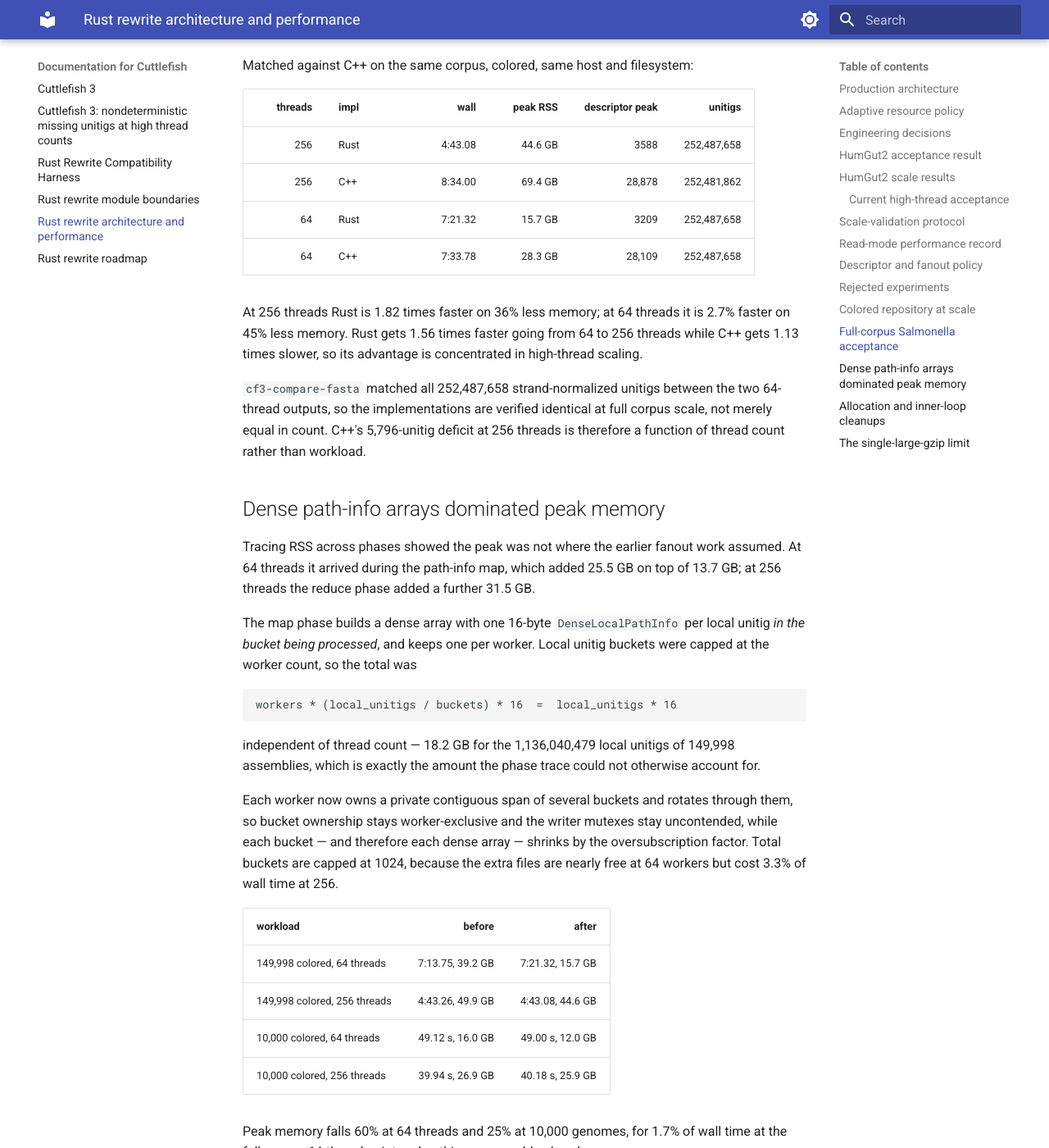
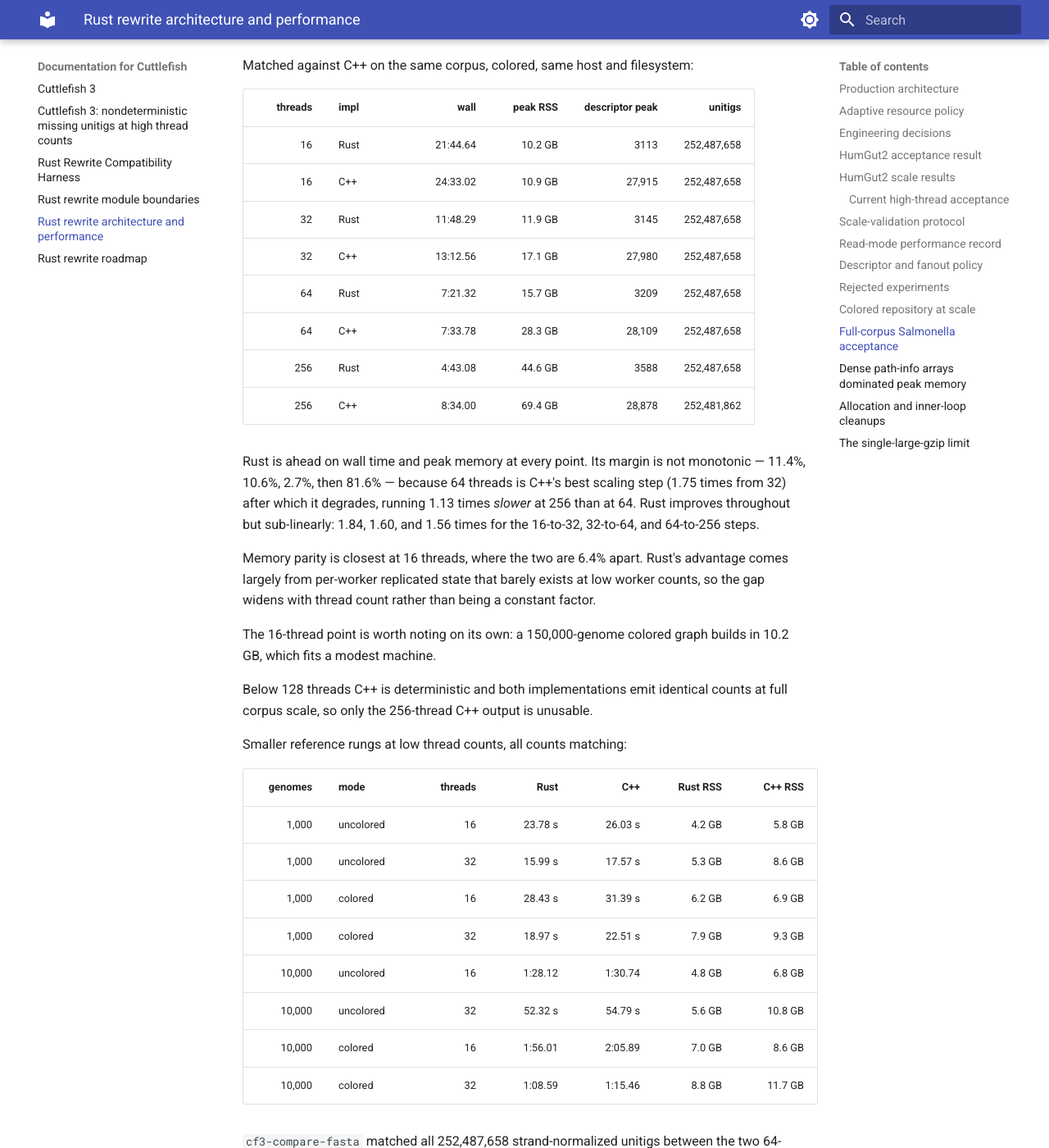
Before and after one commit to COMBINE-lab/cuttlefish, an MkDocs documentation site: the page built from docs/rust-rewrite-performance.md, in a window 1280 px wide and 1400 px high, scrolled down 15635 px. Shown: the whole window at 82% size. Built offline with MkDocs 1.6.1 and Material for MkDocs 9.7.7, drawn with Linux system fonts in a browser that asks for light colours.

Commit message:
Record the full 16-to-256 thread comparison against C++
Every prior measurement was at 64 threads or above, where the Rust design
deliberately trades low-thread efficiency for scaling headroom. A sweep at
16 and 32 threads over 1,000 and 10,000 genomes, then the full corpus,
shows no inversion: Rust leads on wall time and peak memory at every point
from 16 to 256 threads.

The margin is not monotonic - 11.4%, 10.6%, 2.7%, 81.6% at 16, 32, 64 and
256 threads on the full corpus - because 64 threads is C++'s best scaling
step, after which it runs slower at 256 than it did at 64. Memory parity
is closest at 16 threads, where the gap is 6.4%, since Rust's advantage
comes largely from per-worker state that barely exists at low worker
counts.

The 16-thread full-corpus point is worth its own note: a 150,000-genome
colored graph builds in 10.2 GB.

Below 128 threads C++ is deterministic and both implementations emit
identical counts at full corpus scale, so only the 256-thread C++ output
is unusable as a reference.

Co-Authored-By: Claude Opus 5 <noreply@anthropic.com>
Claude-Session: https://claude.ai/code/session_01Q8G75PyGht97SuV9dExbfq

```diff
--- a/docs/rust-rewrite-performance.md
+++ b/docs/rust-rewrite-performance.md
@@ -657,15 +657,44 @@ Matched against C++ on the same corpus, colored, same host and filesystem:
 
 | threads | impl | wall | peak RSS | descriptor peak | unitigs |
 | ---: | --- | ---: | ---: | ---: | ---: |
+| 16 | Rust | 21:44.64 | 10.2 GB | 3113 | 252,487,658 |
+| 16 | C++ | 24:33.02 | 10.9 GB | 27,915 | 252,487,658 |
+| 32 | Rust | 11:48.29 | 11.9 GB | 3145 | 252,487,658 |
+| 32 | C++ | 13:12.56 | 17.1 GB | 27,980 | 252,487,658 |
+| 64 | Rust | 7:21.32 | 15.7 GB | 3209 | 252,487,658 |
+| 64 | C++ | 7:33.78 | 28.3 GB | 28,109 | 252,487,658 |
 | 256 | Rust | 4:43.08 | 44.6 GB | 3588 | 252,487,658 |
 | 256 | C++ | 8:34.00 | 69.4 GB | 28,878 | 252,481,862 |
-| 64 | Rust | 7:21.32 | 15.7 GB | 3209 | 252,487,658 |
-| 64 | C++ | 7:33.78 | 28.3 GB | 28,109 | 252,487,658 |
 
-At 256 threads Rust is 1.82 times faster on 36% less memory; at 64 threads it is
-2.7% faster on 45% less memory. Rust gets 1.56 times faster going from 64 to 256
-threads while C++ gets 1.13 times slower, so its advantage is concentrated in
-high-thread scaling.
+Rust is ahead on wall time and peak memory at every point. Its margin is not
+monotonic — 11.4%, 10.6%, 2.7%, then 81.6% — because 64 threads is C++'s best
+scaling step (1.75 times from 32) after which it degrades, running 1.13 times
+*slower* at 256 than at 64. Rust improves throughout but sub-linearly: 1.84,
+1.60, and 1.56 times for the 16-to-32, 32-to-64, and 64-to-256 steps.
+
+Memory parity is closest at 16 threads, where the two are 6.4% apart. Rust's
+advantage comes largely from per-worker replicated state that barely exists at
+low worker counts, so the gap widens with thread count rather than being a
+constant factor.
+
+The 16-thread point is worth noting on its own: a 150,000-genome colored graph
+builds in 10.2 GB, which fits a modest machine.
+
+Below 128 threads C++ is deterministic and both implementations emit identical
+counts at full corpus scale, so only the 256-thread C++ output is unusable.
+
+Smaller reference rungs at low thread counts, all counts matching:
+
+| genomes | mode | threads | Rust | C++ | Rust RSS | C++ RSS |
+| ---: | --- | ---: | ---: | ---: | ---: | ---: |
+| 1,000 | uncolored | 16 | 23.78 s | 26.03 s | 4.2 GB | 5.8 GB |
+| 1,000 | uncolored | 32 | 15.99 s | 17.57 s | 5.3 GB | 8.6 GB |
+| 1,000 | colored | 16 | 28.43 s | 31.39 s | 6.2 GB | 6.9 GB |
+| 1,000 | colored | 32 | 18.97 s | 22.51 s | 7.9 GB | 9.3 GB |
+| 10,000 | uncolored | 16 | 1:28.12 | 1:30.74 | 4.8 GB | 6.8 GB |
+| 10,000 | uncolored | 32 | 52.32 s | 54.79 s | 5.6 GB | 10.8 GB |
+| 10,000 | colored | 16 | 1:56.01 | 2:05.89 | 7.0 GB | 8.6 GB |
+| 10,000 | colored | 32 | 1:08.59 | 1:15.46 | 8.8 GB | 11.7 GB |
 
 `cf3-compare-fasta` matched all 252,487,658 strand-normalized unitigs between
 the two 64-thread outputs, so the implementations are verified identical at full
```
